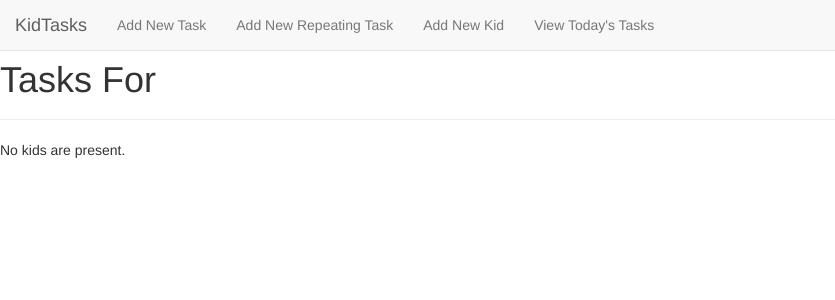
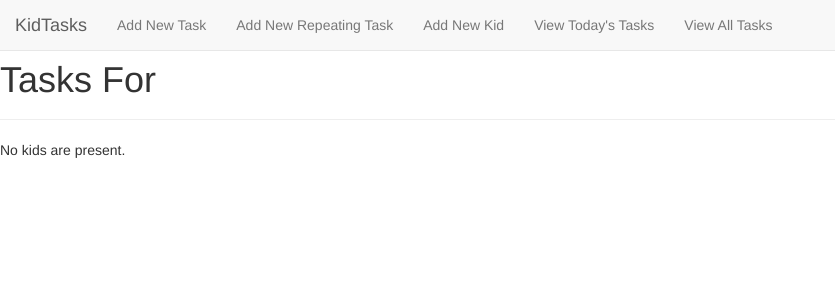
Before and after one commit to jima80525/KidTasks, a Django app: template tasks/templates/tasks/today.html in a window 1280 px wide. Shown: the top 300 px of the page, without its empty margins (0-835 px from the left). Run offline with Django 3.2, Linux system fonts and the light colour scheme; the template is opened without the code that fills it, so the values that code supplies are empty; parts of the project's set-up code (start-up, migrations or seed data) failed here and were passed over; some libraries are stand-ins or nearby versions.

Commit message:
Added navbar link for view all tasks and cleaned up comment

```diff
--- a/tasks/templates/tasks/base.html
+++ b/tasks/templates/tasks/base.html
@@ -33,6 +33,9 @@
                <li>
                <a href="{% url 'today' %}">View Today's Tasks</a>
                </li>
+               <li>
+               <a href="{% url 'rep_tasks' %}">View All Tasks</a>
+               </li>
             </ul>
          </div><!-- /.navbar-collapse -->
       </div><!-- /.container-fluid -->
--- a/tasks/templates/tasks/today.html
+++ b/tasks/templates/tasks/today.html
@@ -25,7 +25,7 @@
                 </div>
              </td>
              {% endfor %}
-             <!-- Add empty element to take up rest of the row - this right aligns -->
+             <!-- Add empty element to take up rest of the row-right aligns -->
              <td  class=""></td>
          </tr>
          {% endif %}
```
